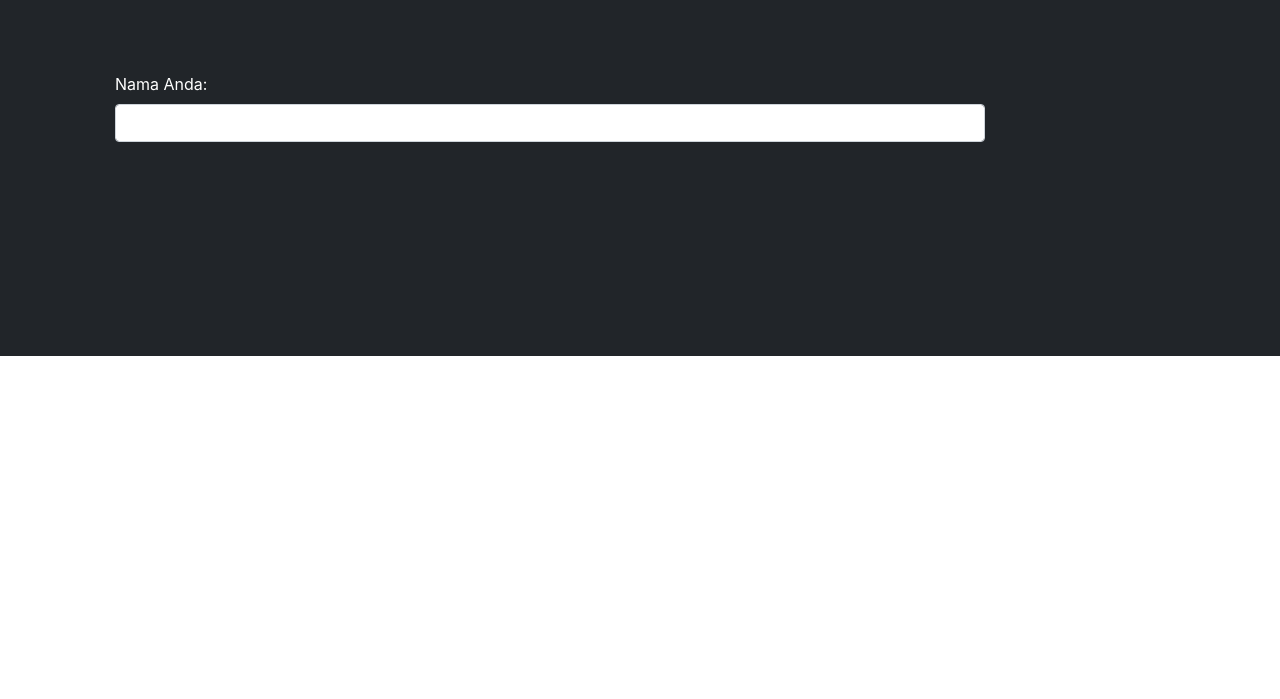
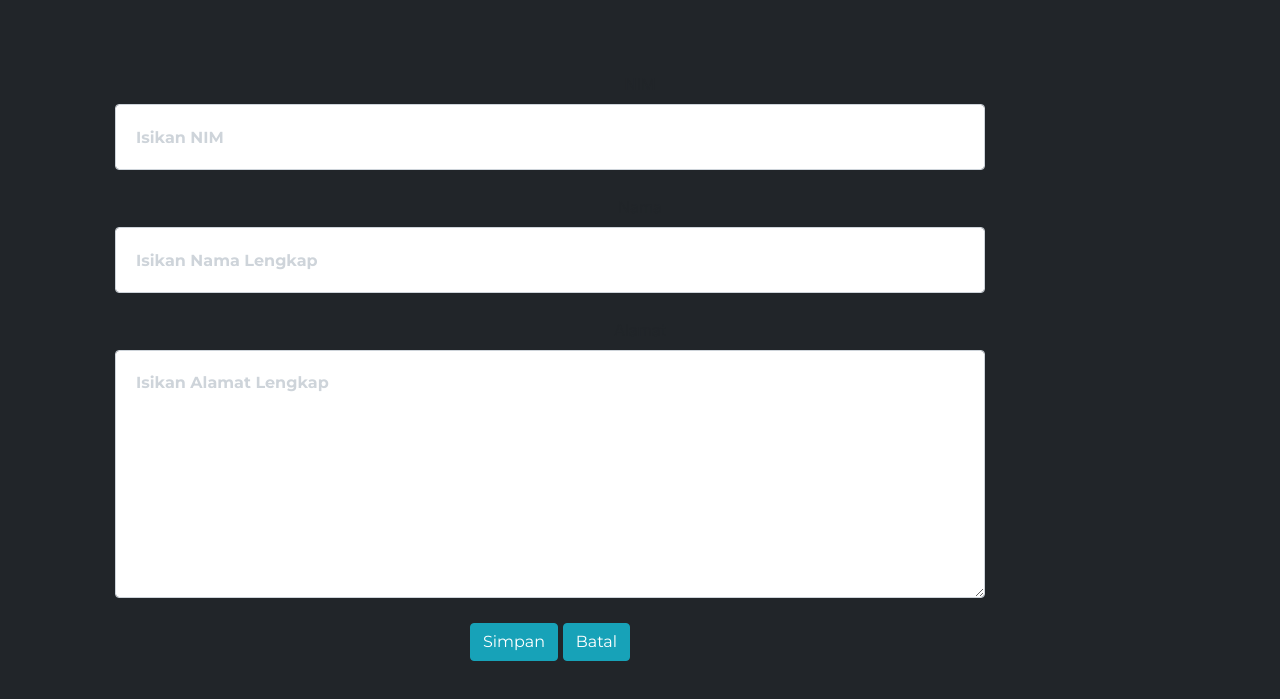
Before and after one commit to PancaPakw/ADS_9_C, a website with bundled scripts: page web_gunung/formregistrasi.html in a window 1280 px wide. Shown: the part 235-934 px from the top of the page. Before the commit the page ends 800 px from the top, so only its background shows below. Built offline with nearby package versions, Linux system fonts and the light colour scheme; a web font is replaced by a local one.

Commit message:
Update formregistrasi.html

```diff
--- a/web_gunung/formregistrasi.html
+++ b/web_gunung/formregistrasi.html
@@ -67,18 +67,33 @@
           <div class="col-lg-12 text-center">
             <h2 class="section-heading text-uppercase">Form Registrasi Pendakian Gunung</h2>
             <h3 class="section-subheading text-muted" style="color: #fff;">Silahkan Mengisi Semua Form untuk Registrasi Pendakian Gunung.</h3>
+                          <div class="col-md-12">
+                <form class="form-horizontal" action="?" method="post">
+                  <div class="form-group">
+                    <label for="nim" class="col-sm-2 control-label">NIM</label>
+                    <div class="col-sm-10">
+                        <input type="text" class="form-control" id="nim" name="nim" placeholder="Isikan NIM">
+                    </div>
+                  </div>
+                  <div class="form-group">
+                    <label for="nama" class="col-sm-2 control-label">Nama</label>
+                    <div class="col-sm-10">
+                        <input type="text" class="form-control" name="nama" placeholder="Isikan Nama Lengkap">
+                    </div>
+                  </div>
+                  <div class="form-group">
+                    <label for="alamat" class="col-sm-2 control-label">Alamat</label>
+                    <div class="col-sm-10">
+                        <textarea name="alamat"class="form-control" placeholder="Isikan Alamat Lengkap"></textarea>
+                    </div>
+                  </div>
+                  <div class="col-sm-offset-2 col-sm-10">
+                      <button type="submit" class="btn btn-info">Simpan</button>
+                      <button type="reset" class="btn btn-info">Batal</button>
+                  </div>
+                </form>
           </div>
         </div>
-          <form>
-          <div class="col-lg-12">
-          <div class="form-horizontal">
-            <label class="control-label col-sm-2" style="color: #fff;" for="nama">Nama Anda:</label>
-            <div class="col-sm-10">
-                 <input type="text" class="form-control placeholder="Nama Anda *">
-                 <p class="help-block text-danger"></p>
-          </form><br/><br/>
-
-
       </div>
     </section>
 
```
